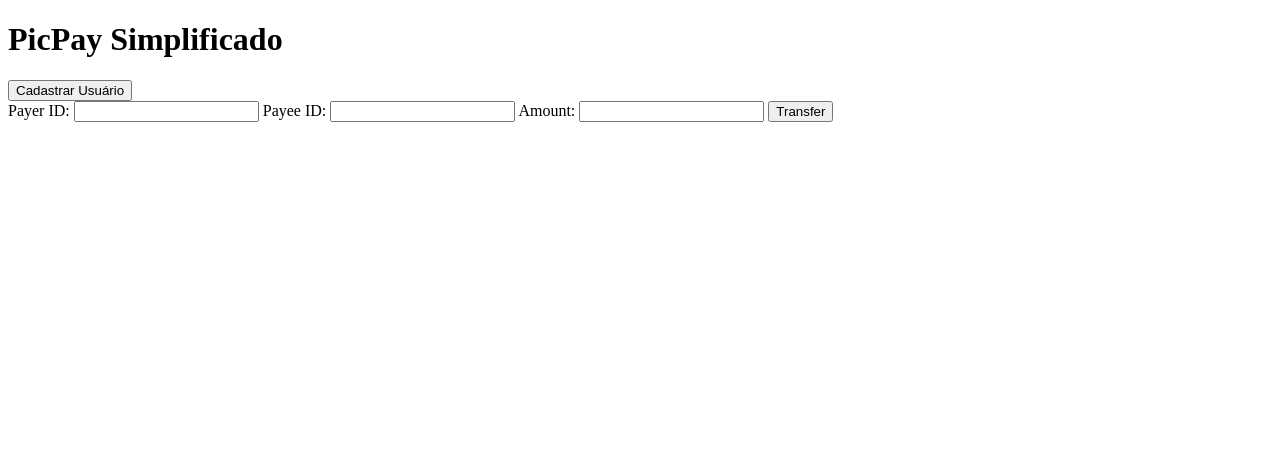
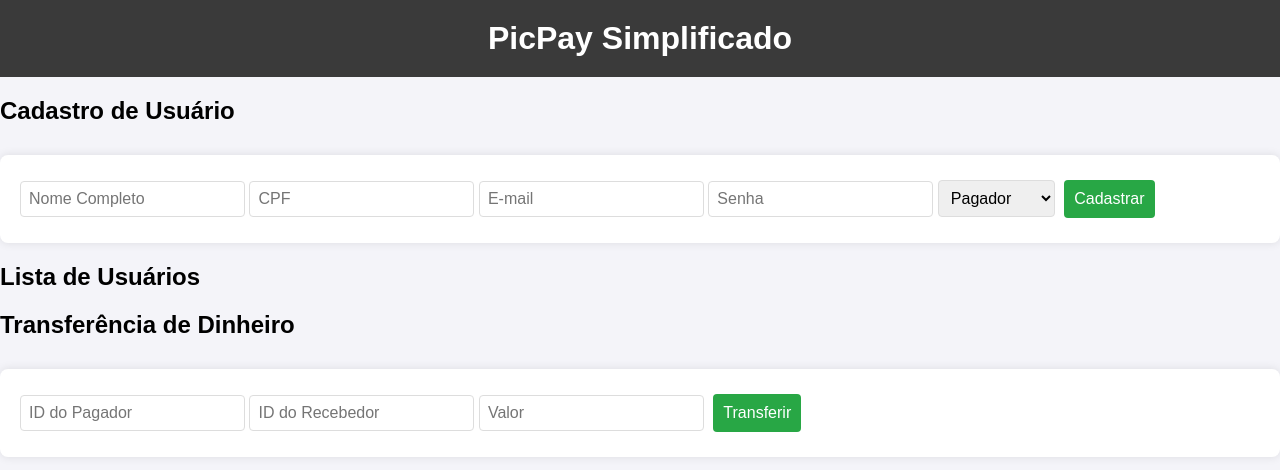
Before and after one commit to Pedro-Hernandes/Sistema-de-Pagamentos, a plain HTML site: page index.html in a window 1280 px wide. Drawn offline with Linux system fonts and the light colour scheme.

Commit message:
Atualização do index.html

```diff
--- a/index.html
+++ b/index.html
@@ -1,34 +1,48 @@
 <!DOCTYPE html>
-<html lang="en">
+<html lang="pt-BR">
 <head>
     <meta charset="UTF-8">
     <meta name="viewport" content="width=device-width, initial-scale=1.0">
     <title>PicPay Simplificado</title>
-    <link rel="stylesheet" href="styles.css">
+    <link rel="stylesheet" href="style.css">
 </head>
 <body>
-<div class="container">
-    <h1>PicPay Simplificado</h1>
+    <header>
+        <h1>PicPay Simplificado</h1>
+    </header>
 
-    <button onclick="window.location.href='cadastro.html'">Cadastrar Usuário</button>
+    <main>
+        <section id="user-registration">
+            <h2>Cadastro de Usuário</h2>
+            <form id="registration-form">
+                <input type="text" id="fullName" placeholder="Nome Completo" required>
+                <input type="text" id="cpf" placeholder="CPF" required>
+                <input type="email" id="email" placeholder="E-mail" required>
+                <input type="password" id="password" placeholder="Senha" required>
+                <select id="userType" required>
+                    <option value="payer">Pagador</option>
+                    <option value="payee">Recebedor</option>
+                </select>
+                <button type="submit">Cadastrar</button>
+            </form>
+        </section>
 
-    <form id="transfer-form">
-        <label for="payer">Payer ID:</label>
-        <input type="number" id="payer" name="payer" required>
+        <section id="user-list">
+            <h2>Lista de Usuários</h2>
+            <ul id="users"></ul>
+        </section>
 
-        <label for="payee">Payee ID:</label>
-        <input type="number" id="payee" name="payee" required>
+        <section id="transfer-section">
+            <h2>Transferência de Dinheiro</h2>
+            <form id="transfer-form">
+                <input type="number" id="payerId" placeholder="ID do Pagador" required>
+                <input type="number" id="payeeId" placeholder="ID do Recebedor" required>
+                <input type="number" id="value" placeholder="Valor" required>
+                <button type="submit">Transferir</button>
+            </form>
+        </section>
+    </main>
 
-        <label for="value">Amount:</label>
-        <input type="number" id="value" name="value" step="0.01" required>
-
-        <button type="submit">Transfer</button>
-    </form>
-
-    <div class="notification" id="notification"></div>
-</div>
-
-<script src="script.js"></script>
-<script src="list_users.js"></script>
+    <script src="script.js"></script>
 </body>
 </html>
```
